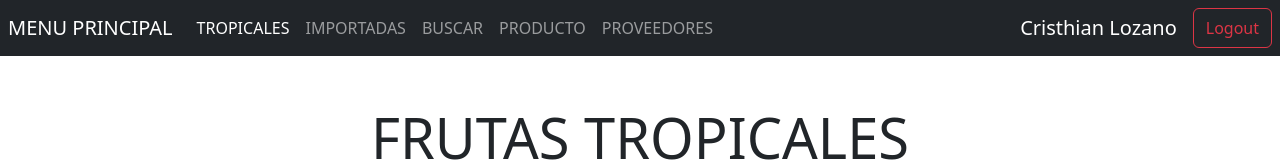
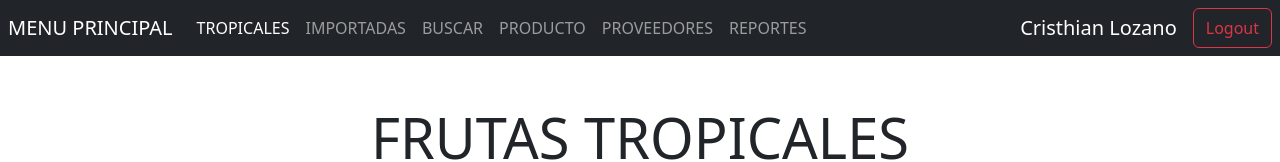
Before and after one commit to Cristian1805/Aplicacion-trabajo-de-grado, a React (Vite) app: page /marvel in a window 1280 px wide. Shown: the top 162 px of the page. Built offline with nearby package versions, Linux system fonts and the light colour scheme.

Commit message:
modulo reportes creado

```diff
--- a/src/heroes/pages/Reportes.jsx
+++ b/src/heroes/pages/Reportes.jsx
@@ -0,0 +1,8 @@
+
+import React from 'react'
+
+export const Reportes = () => {
+  return (
+    <h1>Reportes</h1>
+  )
+}
--- a/src/heroes/pages/index.js
+++ b/src/heroes/pages/index.js
@@ -4,3 +4,4 @@ export * from './MarvelPage';
 export * from './SearchPage';
 export * from './ProveedorForm';
 export * from './ProductoForm';
+export * from './Reportes';
--- a/src/heroes/routes/HeroesRoutes.jsx
+++ b/src/heroes/routes/HeroesRoutes.jsx
@@ -1,6 +1,6 @@
 import { Navigate, Route, Routes } from 'react-router-dom';
 import { Navbar } from '../../ui';
-import { DcPage, HeroPage, MarvelPage, ProductoForm, ProveedorForm, SearchPage} from '../pages';
+import { DcPage, HeroPage, MarvelPage, ProductoForm, ProveedorForm, SearchPage, Reportes} from '../pages';
 // import AgregarProducto from '../pages/AgregarProducto';
 
 export const HeroesRoutes = () => {
@@ -21,6 +21,8 @@ export const HeroesRoutes = () => {
 
                 <Route path="proveedores" element={<ProveedorForm/>} />
 
+                <Route path="reportes" element= {<Reportes /> } />
+
 
                 <Route path="/" element={<Navigate to="/marvel" />} />
 
--- a/src/ui/components/Navbar.jsx
+++ b/src/ui/components/Navbar.jsx
@@ -59,6 +59,13 @@ export const Navbar = () => {
                         PROVEEDORES
                     </NavLink>
 
+                    <NavLink
+                        className={ ({isActive}) => `nav-item nav-link  ${ isActive ? 'active':'' }` }
+                        to="/reportes"
+                    >
+                        REPORTES
+                    </NavLink>
+
                 </div>
             </div>
 
```
